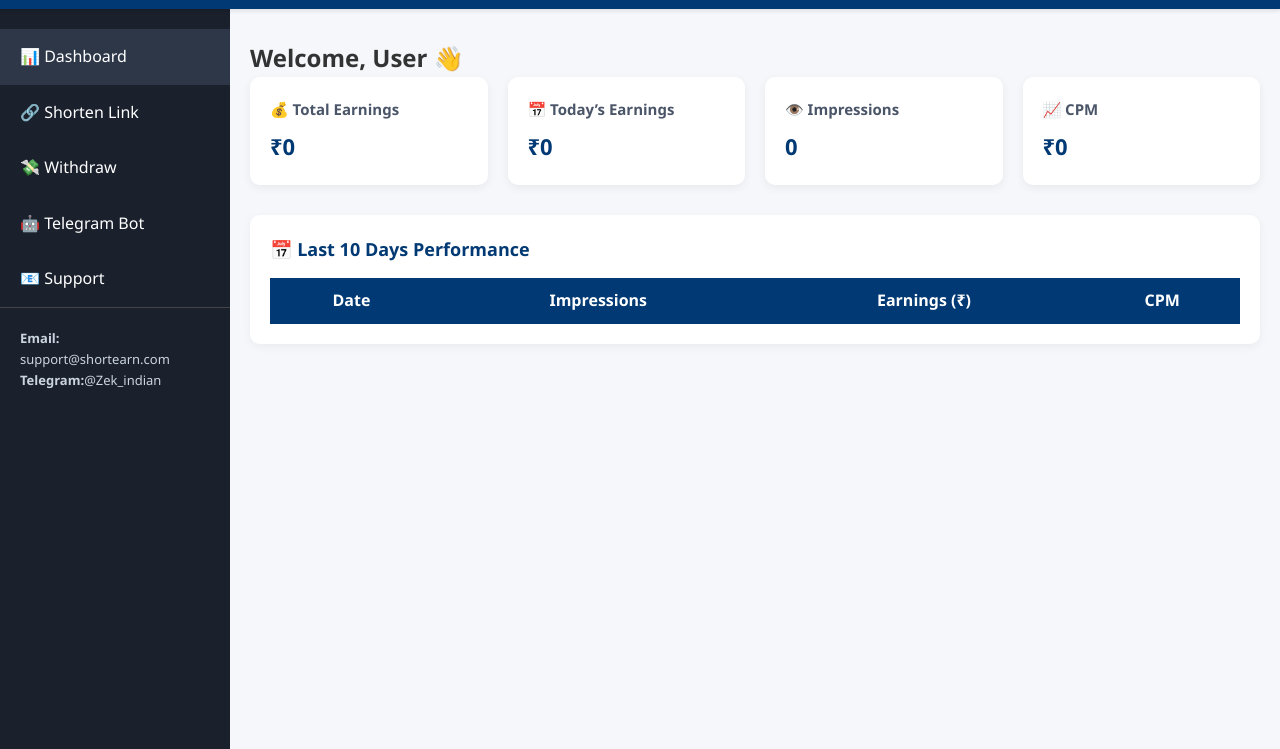
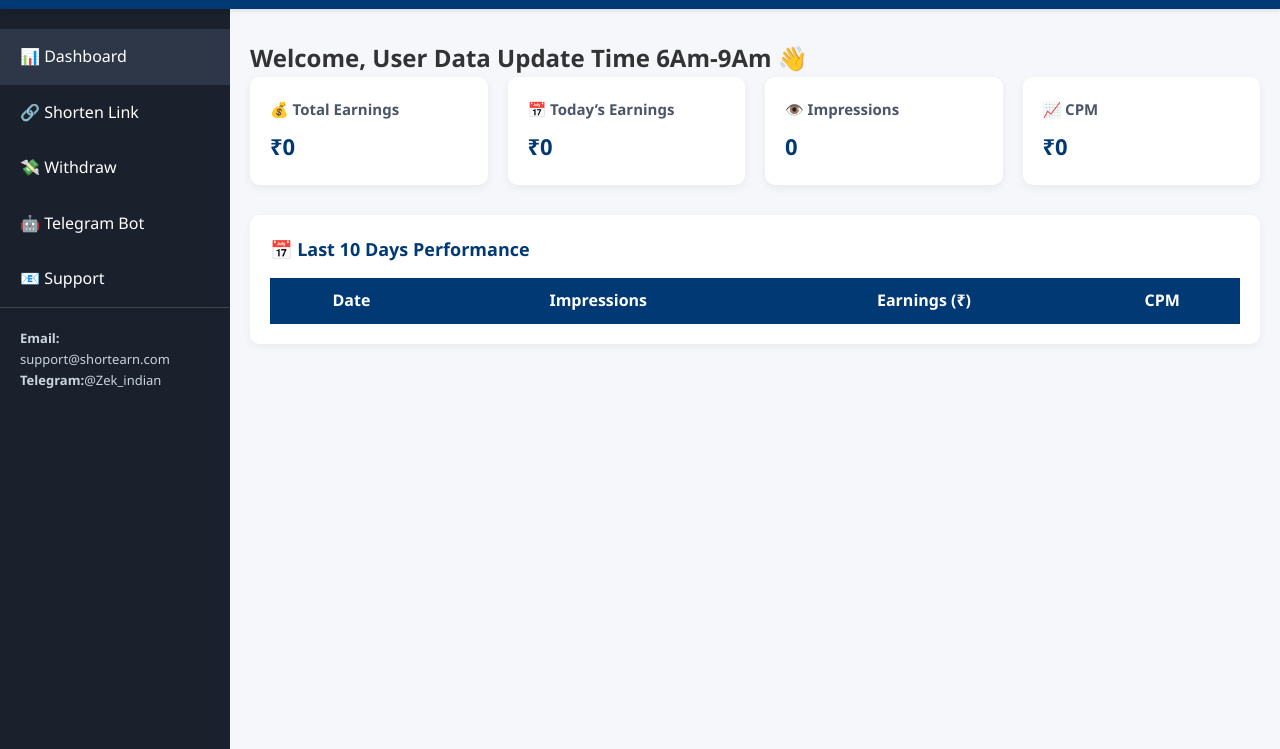
Before and after one commit to DEV43-78/terabox-link-shortner, a plain HTML site: page dashboard.html in a window 1280 px wide. Shown: the part 51-800 px from the top of the page. Drawn offline with Linux system fonts and the light colour scheme; no server answers.

Commit message:
Update dashboard.html

```diff
--- a/dashboard.html
+++ b/dashboard.html
@@ -79,7 +79,7 @@
     </aside>
 
     <main class="main-content">
-      <h2>Welcome, <span id="profileName">User</span> 👋</h2>
+      <h2>Welcome, <span id="profileName">User Data Update Time 6Am-9Am</span> 👋 </h2>
 
       <section class="stats-grid">
         <div class="card"><h4>💰 Total Earnings</h4><p id="totalEarnings">₹0</p></div>
```
